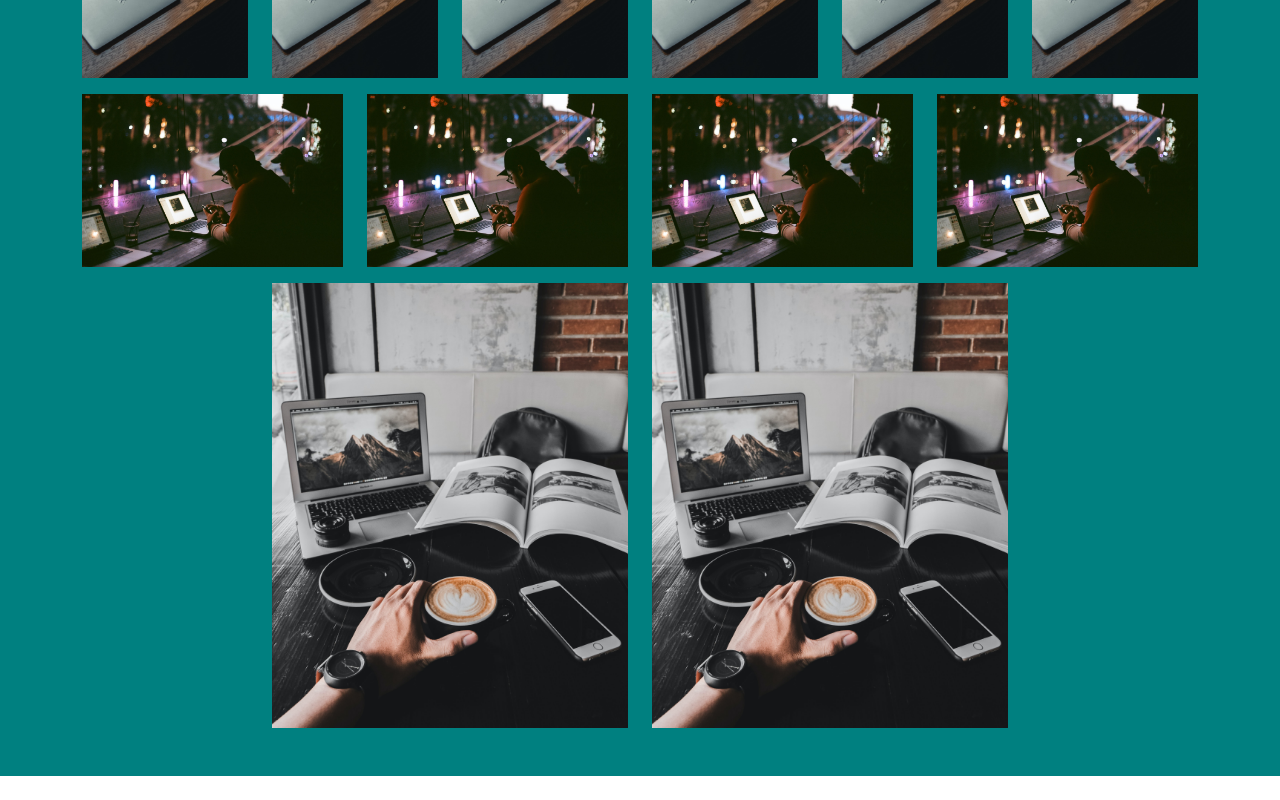
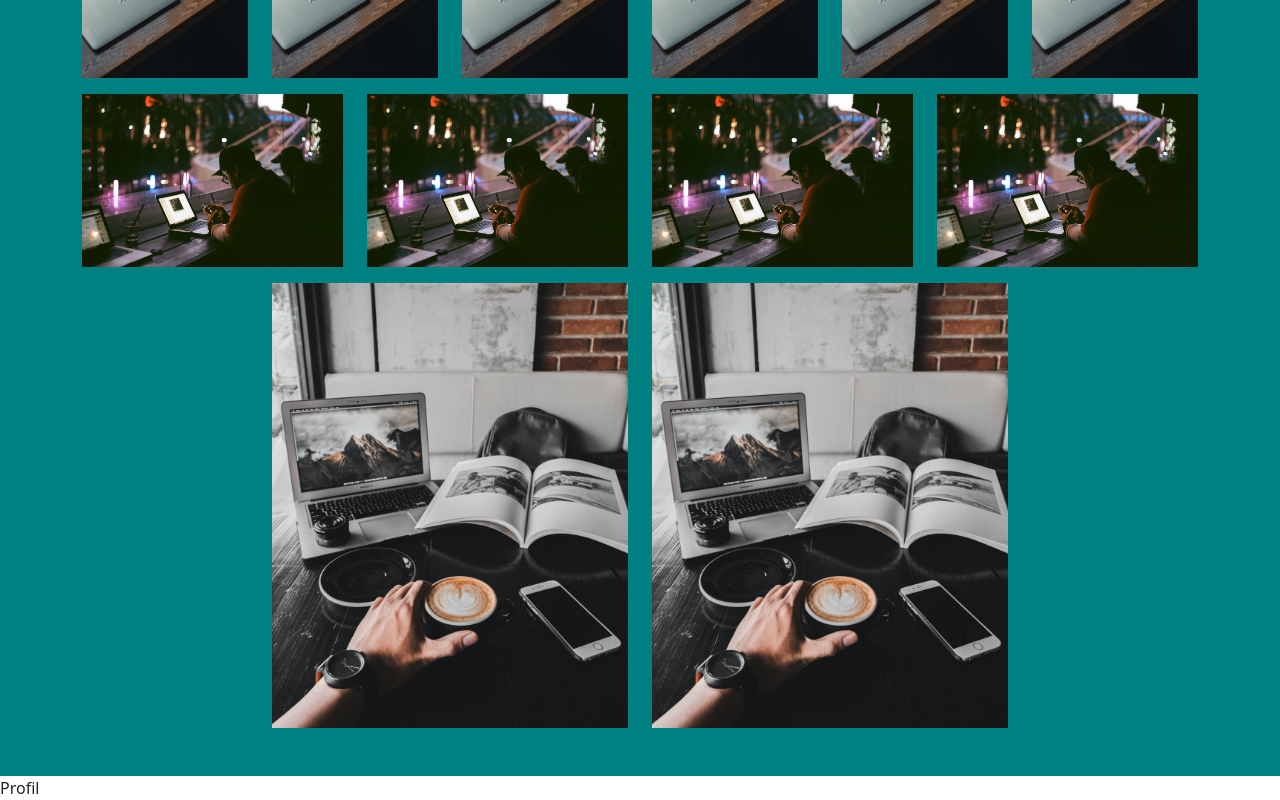
Before and after one commit to Soe-Hok-Gie/grid-sistem, a React (Create React App) app: page / in a window 1280 px wide. Shown: the part 619-1419 px from the top of the page. Before the commit the page ends 1395 px from the top, so only its background shows below. Built offline with nearby package versions, Linux system fonts and the light colour scheme.

Commit message:
menambahkan component profile

```diff
--- a/src/App.js
+++ b/src/App.js
@@ -2,12 +2,14 @@ import React from "react";
 import Galeri from "./components/Galeri";
 import Navbar from "./components/Navbar";
 import "././components/Style.css";
+import Profil from "./components/Profil";
 
 const App = () => {
   return (
     <>
       <Navbar />
       <Galeri />
+      <Profil />
     </>
   );
 };
--- /dev/null
+++ b/src/components/Profil.jsx
@@ -0,0 +1,7 @@
+import React from "react";
+
+const Profil = () => {
+  return <div>Profil</div>;
+};
+
+export default Profil;
```
